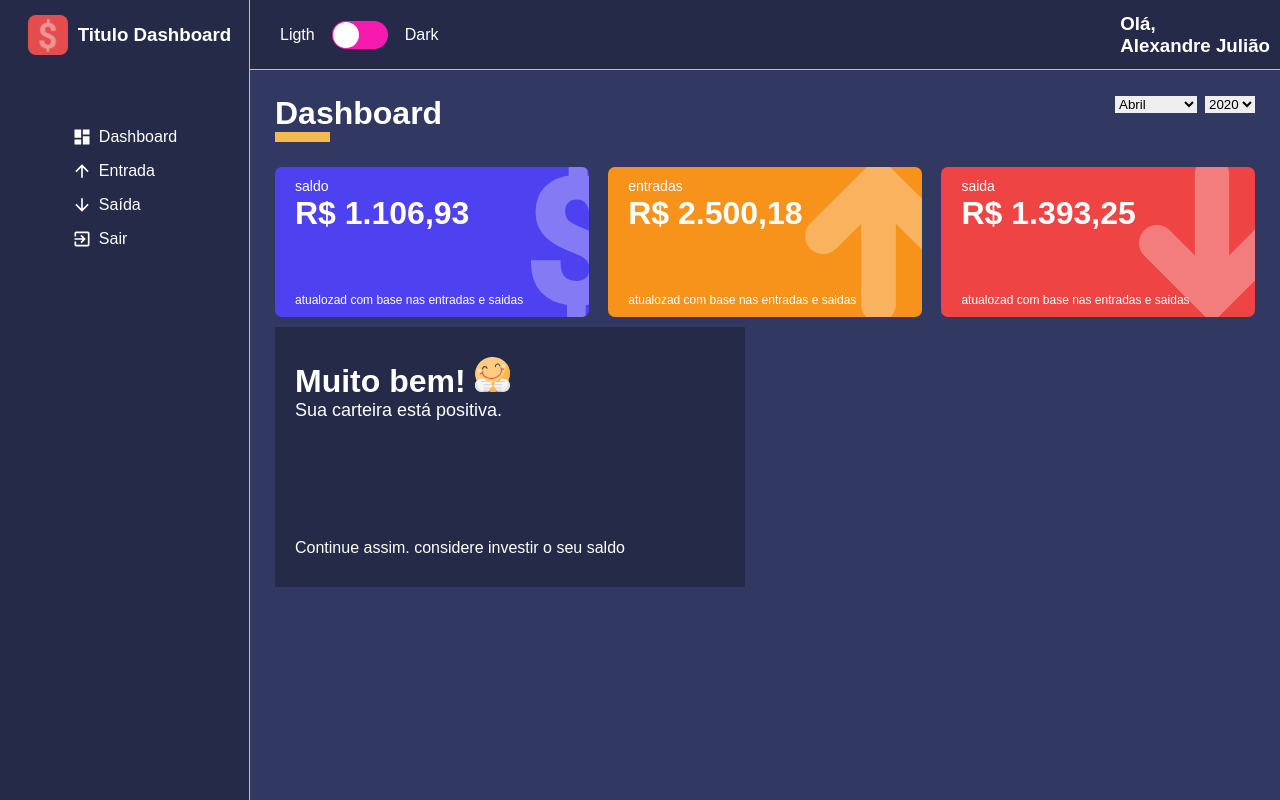
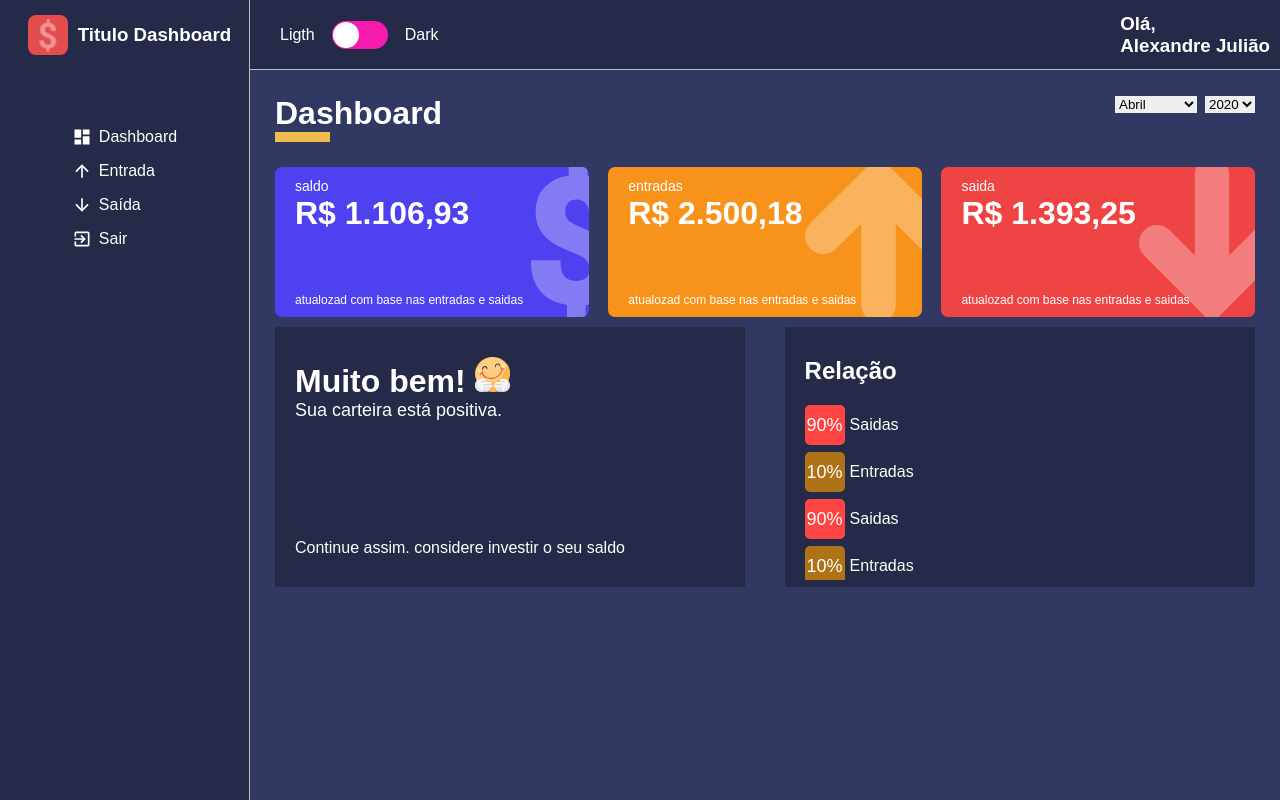
Before and after one commit to alejuliao/dashboard-react-ts, a React (Vite) app: page /dashboard in a window 1280 px wide. Built offline with nearby package versions, Linux system fonts and the light colour scheme.

Commit message:
aula 34 - riando visual grafico de pizza - legendas

```diff
--- a/package.json
+++ b/package.json
@@ -8,12 +8,14 @@
     "preview": "vite preview"
   },
   "dependencies": {
+    "@types/recharts": "^1.8.23",
     "react": "^18.0.0",
     "react-countup": "^6.2.0",
     "react-dom": "^18.0.0",
     "react-icons": "^4.3.1",
     "react-router-dom": "^6.3.0",
     "react-switch": "^6.0.0",
+    "recharts": "^2.1.9",
     "styled-components": "^5.3.5",
     "uuidv4": "^6.2.13"
   },
--- a/src/components/ContentHeader/index.tsx
+++ b/src/components/ContentHeader/index.tsx
@@ -3,8 +3,8 @@ import { Container, Controllers, TitleContainer } from "./styles";
 
 interface IContentHeaderProps {
   title: string | undefined;
-  lineColor?: string | undefined;
-  children?: JSX.Element | JSX.Element[];
+  lineColor?: any;
+  children: JSX.Element | JSX.Element[];
 }
 export function ContentHeader({ title, lineColor, children }: IContentHeaderProps) {
 
--- /dev/null
+++ b/src/components/DashPieChart/index.tsx
@@ -0,0 +1,61 @@
+import { Container, LegendContainer, SideLeft, SideRight, LegendStyle } from "./styles"
+import { PieChart, Pie, Cell, ResponsiveContainer, Legend } from 'recharts'
+
+export function DashPieChart() {
+  return (
+
+    <Container>
+      <SideLeft>
+        <h2>
+          Relação
+        </h2>
+        <LegendContainer>
+          <LegendStyle color="#f44">
+            <div>90%</div>
+            <span>Saidas</span>
+          </LegendStyle>
+          <LegendStyle color="#aF7317">
+            <div>10%</div>
+            <span>Entradas</span>
+          </LegendStyle>
+          <LegendStyle color="#f44">
+            <div>90%</div>
+            <span>Saidas</span>
+          </LegendStyle>
+          <LegendStyle color="#aF7317">
+            <div>10%</div>
+            <span>Entradas</span>
+          </LegendStyle>
+          <LegendStyle color="#f44">
+            <div>90%</div>
+            <span>Saidas</span>
+          </LegendStyle>
+          <LegendStyle color="#aF7317">
+            <div>10%</div>
+            <span>Entradas</span>
+          </LegendStyle>
+          <LegendStyle color="#f44">
+            <div>90%</div>
+            <span>Saidas</span>
+          </LegendStyle>
+          <LegendStyle color="#aF7317">
+            <div>10%</div>
+            <span>Entradas</span>
+          </LegendStyle>
+        </LegendContainer>
+      </SideLeft>
+      <SideRight>
+        {/* <ResponsiveContainer>
+        <PieChart>
+        <Pie
+        data={[{ amount: 30, percent: 90 }]}
+        labelLine={false}
+        dataKey='percent'
+        />
+        </PieChart>
+      </ResponsiveContainer> */}
+      </SideRight>
+    </Container>
+
+  )
+}
--- /dev/null
+++ b/src/components/DashPieChart/styles.ts
@@ -0,0 +1,57 @@
+import styled from 'styled-components'
+
+interface ILegendProps {
+  color: string
+}
+export const Container = styled.div`
+  width: 48%;
+  height: 260px;
+
+  margin: 10px 0;
+
+  background-color: ${props => props.theme.colors.secondary};
+`
+export const SideLeft = styled.aside`
+  width: 170px;
+  padding: 30px 20px;
+  > h2 {
+    margin-bottom: 20px;
+  }
+`
+export const LegendContainer = styled.ul`
+  height: 175px;
+  padding-right: 15px;
+  list-style: none;
+  overflow-y: scroll;
+
+  ::-webkit-scrollbar {
+    width: 10px;
+  }
+  ::-webkit-scrollbar-thumb {
+    background-color: ${props => props.theme.colors.tertiary};
+    border-radius: 10px;
+  }
+  ::-webkit-scrollbar-track {
+    background-color: ${props => props.theme.colors.secondary};
+  }
+`
+export const LegendStyle = styled.li<ILegendProps>`
+  display: flex;
+  align-items: center;
+  margin-bottom: 7px;
+  > div {
+    background-color: ${props => props.color};
+
+    width: 40px;
+    height: 40px;
+    border-radius: 5px;
+
+    font-size: 18px;
+    line-height: 40px;
+    text-align: center;
+  }
+  > span {
+    margin-left: 5px;
+  }
+`
+export const SideRight = styled.main``
--- a/src/pages/Dashboard/index.tsx
+++ b/src/pages/Dashboard/index.tsx
@@ -7,6 +7,7 @@ import expenses from '../../repositories/expenses'
 import listOfMonths from '../../utils/months'
 import { WalletBox } from '../../components/WalletBox'
 import { MessageBox } from '../../components/MessageBox'
+import { DashPieChart } from '../../components/DashPieChart'
 import happyImg from '../../assets/happy.svg'
 import sadImg from '../../assets/sad.svg'
 import grinningImg from '../../assets/grinning.svg'
@@ -164,6 +165,7 @@ export const Dashboard: React.FC = () => {
           icon={message.icon}
 
         />
+        <DashPieChart />
       </Content>
     </Container>
   )
```
Also changed, not shown: 1 other file (tests, documents, lock files or other folders).
